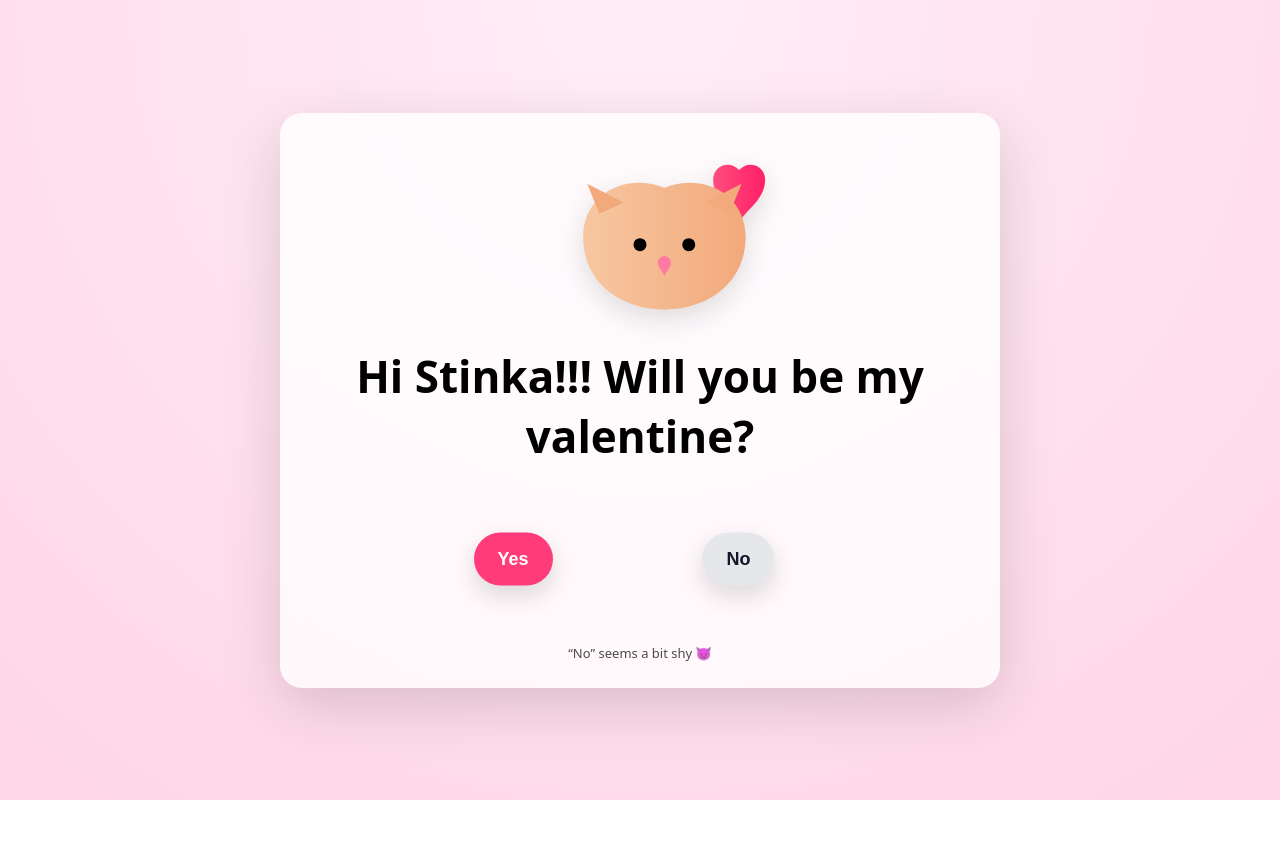
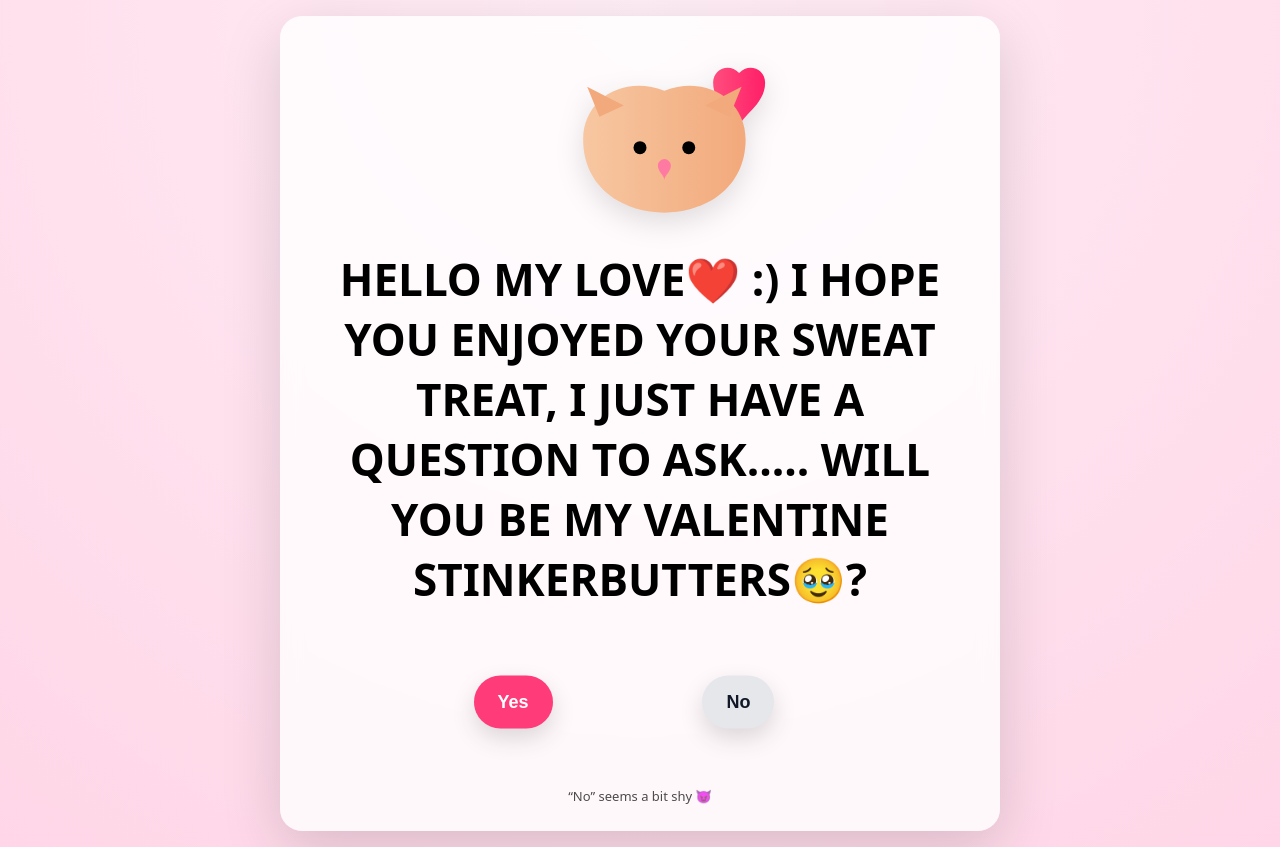
Before and after one commit to juniorpalmer13/Operation-Stinka-, a plain HTML site: page index.html in a window 1280 px wide. Before the commit the page ends 800 px from the top, so only its background shows below. Drawn offline with nearby package versions, Linux system fonts and the light colour scheme.

Commit message:
Update index.html

```diff
--- a/index.html
+++ b/index.html
@@ -171,7 +171,9 @@
             fill="#ff7aa2"/>
     </svg>
 
-    <h1>Hi Stinka!!! Will you be my valentine?</h1>
+    <h1>HELLO MY LOVE❤️ :) I HOPE YOU ENJOYED YOUR SWEAT TREAT,
+      I JUST HAVE A QUESTION TO ASK.....
+      WILL YOU BE MY VALENTINE STINKERBUTTERS🥹?</h1>
 
     <section class="button-zone" id="zone">
       <button id="yesBtn">Yes</button>
```
